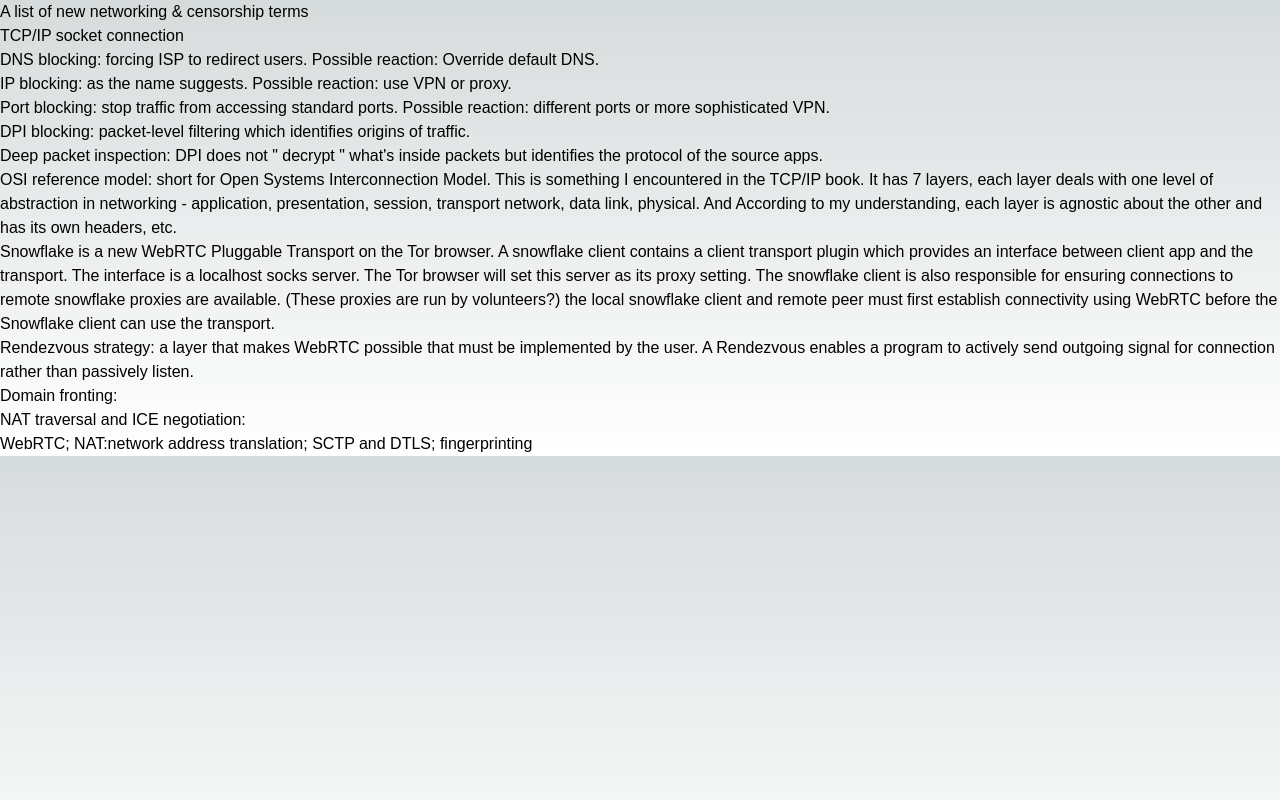
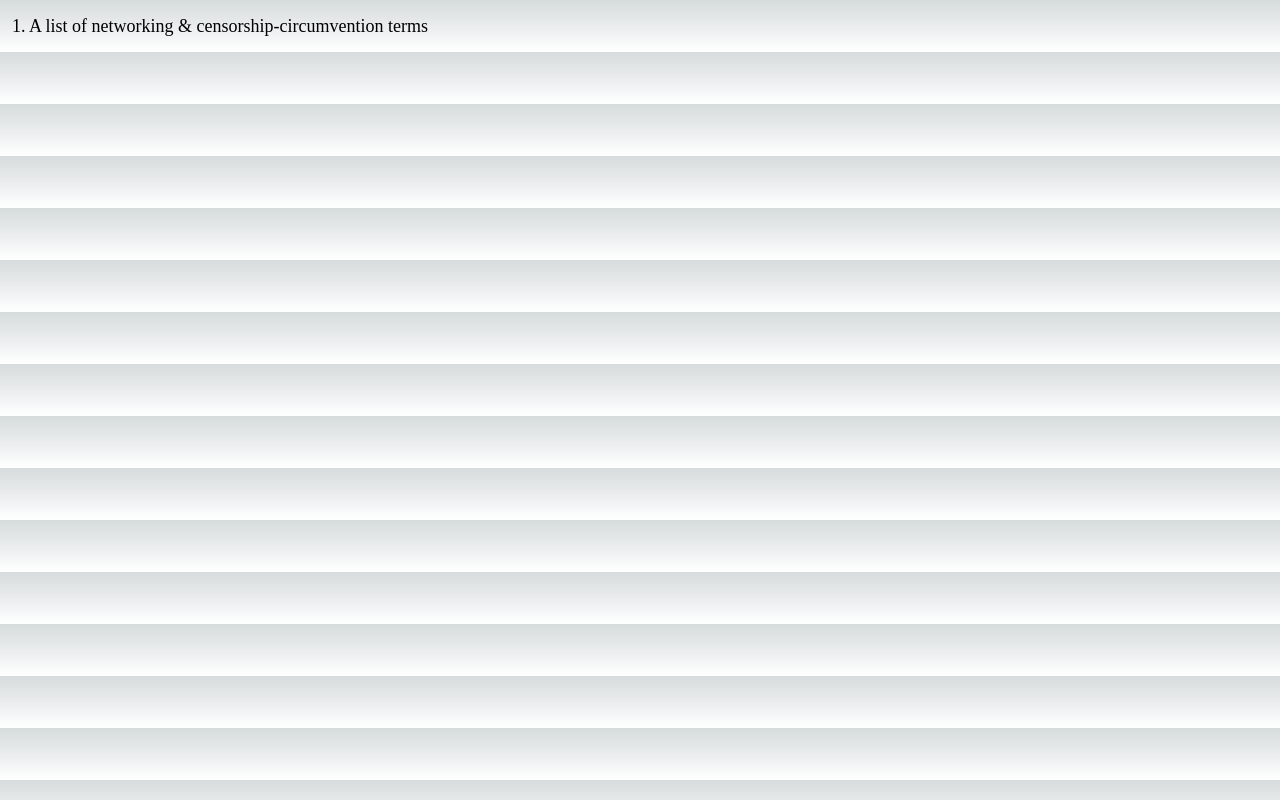
Before and after one commit to iggeehu/portfolio, a Next.js app in the folder iggee-dev/: page /notes/Network in a window 1280 px wide. Built offline with nearby package versions, Linux system fonts and the light colour scheme.

Commit message:
added booklist project

```diff
--- a/iggee-dev/pages/minViaCodes.tsx
+++ b/iggee-dev/pages/minViaCodes.tsx
@@ -2,6 +2,7 @@
 import Layout from './layout'
 import { useState } from 'react'
 import Immigence from './projects/Immigence'
+import BookList from './projects/BookList'
 
 export default function Home() {
 
@@ -25,6 +26,10 @@
             <Immigence />
             </div>
 
+            <div className="project-child font-blog rounded">
+            <BookList />
+            </div>
+
 
 
           </div>
--- a/iggee-dev/pages/notes.tsx
+++ b/iggee-dev/pages/notes.tsx
@@ -67,13 +67,7 @@
                   <div className="blog-subcategory font-blog text-xl flex hover:bg-silver-tree-400 p-1 cursor-default"
                   onClick={()=>toggleDisplay(3)}
                   >
-                  Cloud Computing
-                  </div>
-
-                  <div className="blog-subcategory font-blog text-xl flex hover:bg-silver-tree-400 p-1 cursor-default"
-                  onClick={()=>toggleDisplay(3)}
-                  >
-                  Literature - Reading List
+                  Cloud Computing/DevOps
                   </div>
 
             </div>
--- a/iggee-dev/pages/notes/Cloud.tsx
+++ b/iggee-dev/pages/notes/Cloud.tsx
@@ -4,7 +4,7 @@
 export default function Cloud (){
 
     return (<div>
-            <a className="article" href="https://medium.com/@iggeehu/speed-running-operating-systems-day-1-2-d61d20cf28f">Speedrunning OS: The Basics</a>
+
         </div>)
 
 }
--- a/iggee-dev/pages/notes/Network.tsx
+++ b/iggee-dev/pages/notes/Network.tsx
@@ -1,48 +1,52 @@
-const articleTitle1 = "Speed-running OS -Day 1: Basics"
+import { useState } from "react"
 
 
 export default function Network (){
 
-    return (<div>
-            <div className="new-cens-terms">
-                <h1>A list of new networking & censorship terms</h1>
-                <ol>
-                    <li>
-                        TCP/IP socket connection
-                    </li>
-                    <li>
-                        DNS blocking: forcing ISP to redirect users.
-                        Possible reaction: Override default DNS.
-                    </li>
-                    <li>
-                        IP blocking: as the name suggests.
-                        Possible reaction: use VPN or proxy.
-                    </li>
-                    <li>
-                        Port blocking: stop traffic from accessing standard ports.
-                        Possible reaction: different ports or more sophisticated VPN.
-                    </li>
-                    <li>
-                        DPI blocking: packet-level filtering which identifies origins of traffic.
-                    </li>
-                    <li>
-                        Deep packet inspection: DPI does not &quot; decrypt &quot; what&apos;s inside packets but identifies the protocol of the source apps.
-                    </li>
-                    <li>OSI reference model: short for Open Systems Interconnection Model. This is something I encountered in the TCP/IP book.
-                        It has 7 layers, each layer deals with one level of abstraction in networking - application, presentation, session, transport
-                        network, data link, physical. And According to my understanding, each layer is agnostic about the other and has its own headers, etc. </li>
-                    <li>Snowflake is a new WebRTC Pluggable Transport on the Tor browser. A snowflake client contains a client transport plugin which provides an interface between client
-                        app and the transport. The interface is a localhost socks server. The Tor browser will set this server as its proxy setting. The snowflake client is also
-                        responsible for ensuring connections to remote snowflake proxies are available. (These proxies are run by volunteers?) the local snowflake client and remote
-                        peer must first establish connectivity using WebRTC before the Snowflake client can use the transport.
-                    </li>
-                    <li>Rendezvous strategy: a layer that makes WebRTC possible that must be implemented by the user. A Rendezvous enables a program to actively send outgoing signal for
-                        connection rather than passively listen.
-                    </li>
-                    <li>Domain fronting:</li>
-                    <li>NAT traversal and ICE negotiation:</li>
-                    <li>WebRTC; NAT:network address translation;  SCTP and DTLS; fingerprinting </li>
-                </ol>
+    const [showCensorshipTerms, setCensorshipTerms] = useState(false)
+    const CensorshipTermsCollapsed = () => {
+        if(showCensorshipTerms){
+        return(
+            <p className="text-lg font-cyber">
+
+                1. TCP/IP socket connection
+                <br />
+                2. DNS blocking: forcing ISP to redirect users.<br />
+                Possible reaction: Override default DNS.<br />
+                <br />
+                3. IP blocking: as the name suggests.<br />
+                Possible reaction: use VPN or proxy.<br />
+                <br />
+                4. Port blocking: stop traffic from accessing standard ports.<br />
+                Possible reaction: different ports or more sophisticated VPN.<br />
+                <br />
+                5.DPI blocking: packet-level filtering which identifies origins of traffic.<br />
+
+                6.Deep packet inspection: DPI does not &quot; decrypt &quot; what&apos;s inside packets but identifies the protocol of the source apps.
+                <br />
+                7.OSI reference model: short for Open Systems Interconnection Model. This is something I encountered in the TCP/IP book.
+                It has 7 layers, each layer deals with one level of abstraction in networking - application, presentation, session, transport
+                network, data link, physical. And According to my understanding, each layer is agnostic about the other and has its own headers, etc.
+                Snowflake is a new WebRTC Pluggable Transport on the Tor browser. A snowflake client contains a client transport plugin which provides an interface between client
+                app and the transport. The interface is a localhost socks server. The Tor browser will set this server as its proxy setting. The snowflake client is also
+                responsible for ensuring connections to remote snowflake proxies are available. (These proxies are run by volunteers?) the local snowflake client and remote
+                peer must first establish connectivity using WebRTC before the Snowflake client can use the transport.
+                <br />
+                8.Rendezvous strategy: a layer that makes WebRTC possible that must be implemented by the user. A Rendezvous enables a program to actively send outgoing signal for
+                connection rather than passively listen.<br />
+                <br />
+                9.Domain fronting.
+                <br />
+                10. NAT traversal and ICE negotiation.<br />
+                11. WebRTC; NAT:network address translation;  SCTP and DTLS; fingerprinting
+                </p>
+        )}
+    }
+    return (<div className="">
+            <div className="p-3">
+                <h2 className="text-lg font-blog hover:underline" onClick={()=>setCensorshipTerms(!showCensorshipTerms)}>1. A list of networking & censorship-circumvention terms</h2>
+                <div>{CensorshipTermsCollapsed()}</div>
+
 
             </div>
         </div>)
--- a/iggee-dev/pages/notes/OsNotes.tsx
+++ b/iggee-dev/pages/notes/OsNotes.tsx
@@ -6,13 +6,13 @@
     return (<div className="font-blog p-3 ">
         <ol>
             <li>
-                <a className="article hover:underline " href="https://medium.com/@iggeehu/speed-running-operating-systems-day-1-2-d61d20cf28f">1. Speedrunning OS Day 1: The Basics</a>
+                <a className="article text-lg  hover:underline " href="https://medium.com/@iggeehu/speed-running-operating-systems-day-1-2-d61d20cf28f">1. Speedrunning OS Day 1: The Basics</a>
             </li>
             <li>
-                <a className="article hover:underline " href="https://medium.com/@iggeehu/speed-running-operating-systems-day-2-learning-assembly-language-by-parsing-context-switch-code-b82dd7561c4">2. Speedrunning OS Day 2: Learning Assembly Language (by Parsing Context-Switch Code)</a>
+                <a className="article text-lg hover:underline " href="https://medium.com/@iggeehu/speed-running-operating-systems-day-2-learning-assembly-language-by-parsing-context-switch-code-b82dd7561c4">2. Speedrunning OS Day 2: Learning Assembly Language (by Parsing Context-Switch Code)</a>
             </li>
             <li>
-                <a className="article hover:underline " href="https://medium.com/@iggeehu/speed-running-os-day-3-scheduling-541c0e747a78">3. Speedrunning OS Day 3: Scheduling</a>
+                <a className="article text-lg hover:underline " href="https://medium.com/@iggeehu/speed-running-os-day-3-scheduling-541c0e747a78">3. Speedrunning OS Day 3: Scheduling</a>
             </li>
         </ol>
         </div>)
--- /dev/null
+++ b/iggee-dev/pages/projects/BookList.tsx
@@ -0,0 +1,21 @@
+
+import { useState } from 'react'
+
+
+export default function BookList() {
+
+
+
+  return (
+    <div className='h-full bg-silver-tree-200 rounded p-3'>
+        <h3 className='bg-silver-tree-400'>BookList</h3>
+        <a href="https://immigence.herokuapp.com/" className='bg-silver-tree-200'>https://immigence.herokuapp.com</a>
+        <p className='text-s text-silver-tree-800'>You want a place to organize your reading library without all the noises
+        or the fluff. Just compile your list and share them on social media or output as PDF.
+        </p>
+        <p>Written in React/Redux and Node/MongoDB.</p>
+        <iframe className="inline" src="https://ghbtns.com/github-btn.html?user=iggeehu&repo=bookList&type=star&size=large&text=false" frameBorder="0" scrolling="0" width="170" height="30" title="GitHub"></iframe>
+
+    </div>
+  )
+}
--- a/iggee-dev/pages/projects/Immigence.tsx
+++ b/iggee-dev/pages/projects/Immigence.tsx
@@ -4,7 +4,7 @@
 
 export default function Immigence() {
 
-  const [showRecurse, setShowRecurse] = useState(false)
+
 
   return (
     <div className='h-full bg-silver-tree-200 rounded p-3'>
```
